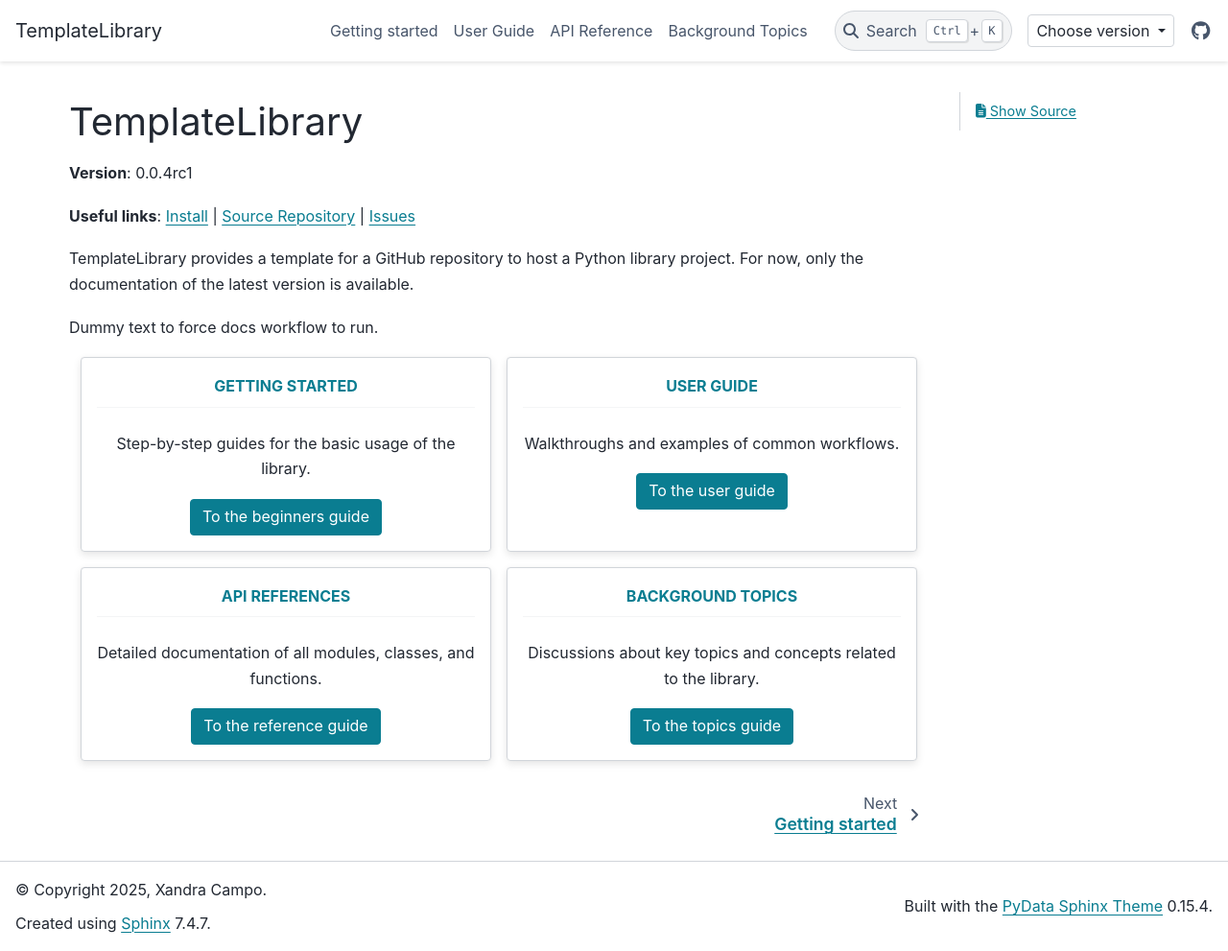
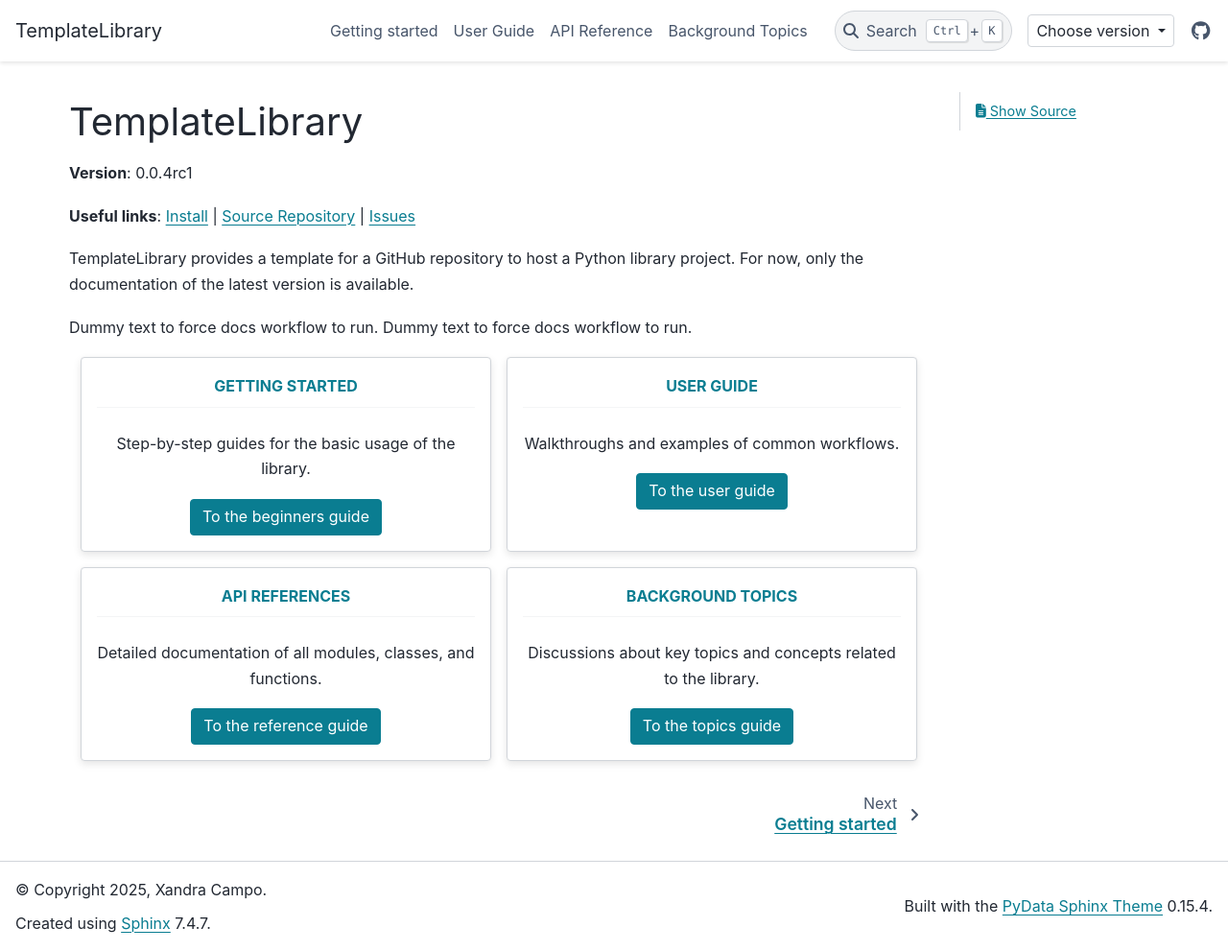
Before and after one commit to xandratxan/template-library, a Sphinx documentation site: the page built from docs/source/index.rst, in a window 1280 px wide and 991 px high. Shown: the whole window at 96% size. Built offline with Sphinx 7.4.7 and the PyData theme 0.15.4, drawn with Linux system fonts in a browser that asks for light colours.

```diff
--- a/docs/source/index.rst
+++ b/docs/source/index.rst
@@ -13,7 +13,7 @@
 TemplateLibrary provides a template for a GitHub repository to host a Python library project.
 For now, only the documentation of the latest version is available.
 
-Dummy text to force docs workflow to run.
+Dummy text to force docs workflow to run. Dummy text to force docs workflow to run.
 
 .. grid:: 2
    :gutter: 3
```
